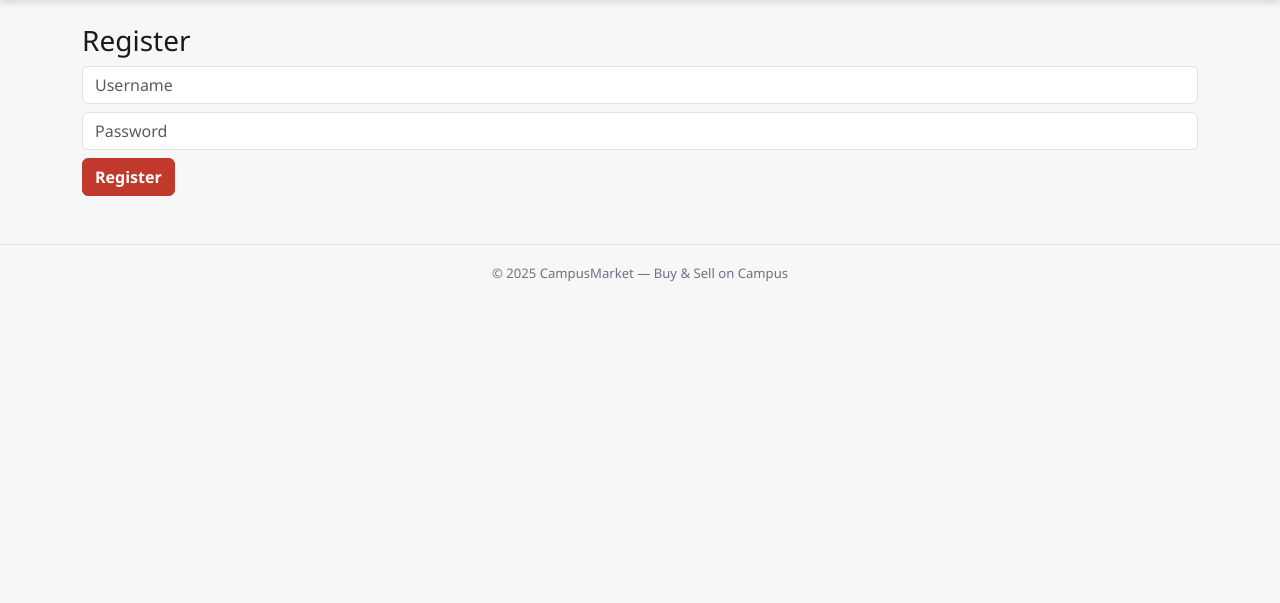
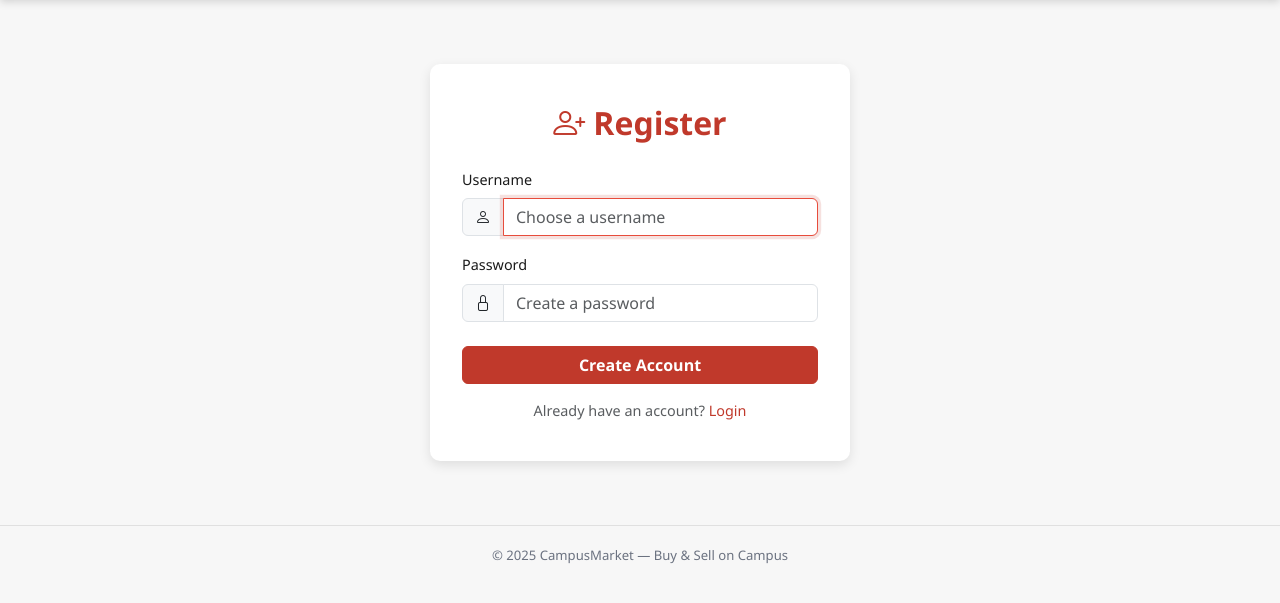
Before and after one commit to koushick01/campus_marketplace, a Flask app: page /register in a window 1280 px wide. Shown: the part 57-660 px from the top of the page. Run offline with Flask 3, Linux system fonts and the light colour scheme.

Commit message:
Step 3: Redesign login and register pages

```diff
--- a/templates/register.html
+++ b/templates/register.html
@@ -1,9 +1,28 @@
 {% extends "base.html" %}
+{% block title %}Register — Campus Marketplace{% endblock %}
+
 {% block content %}
-<h3>Register</h3>
-<form method="post">
-  <input class="form-control mb-2" name="username" placeholder="Username" required>
-  <input class="form-control mb-2" type="password" name="password" placeholder="Password" required>
-  <button class="btn btn-primary">Register</button>
-</form>
+<div class="auth-card">
+  <h2><i class="bi bi-person-plus me-2"></i>Register</h2>
+  <form method="post">
+    <div class="mb-3">
+      <label class="form-label" for="username">Username</label>
+      <div class="input-group">
+        <span class="input-group-text"><i class="bi bi-person"></i></span>
+        <input id="username" class="form-control" name="username" placeholder="Choose a username" required autofocus>
+      </div>
+    </div>
+    <div class="mb-4">
+      <label class="form-label" for="password">Password</label>
+      <div class="input-group">
+        <span class="input-group-text"><i class="bi bi-lock"></i></span>
+        <input id="password" class="form-control" type="password" name="password" placeholder="Create a password" required>
+      </div>
+    </div>
+    <button class="btn btn-primary w-100" type="submit">Create Account</button>
+  </form>
+  <p class="text-center text-muted mt-3 mb-0" style="font-size:.9rem">
+    Already have an account? <a href="{{ url_for('login') }}">Login</a>
+  </p>
+</div>
 {% endblock %}
```
Also changed, not shown: templates/login.html (+25 -6 lines).
